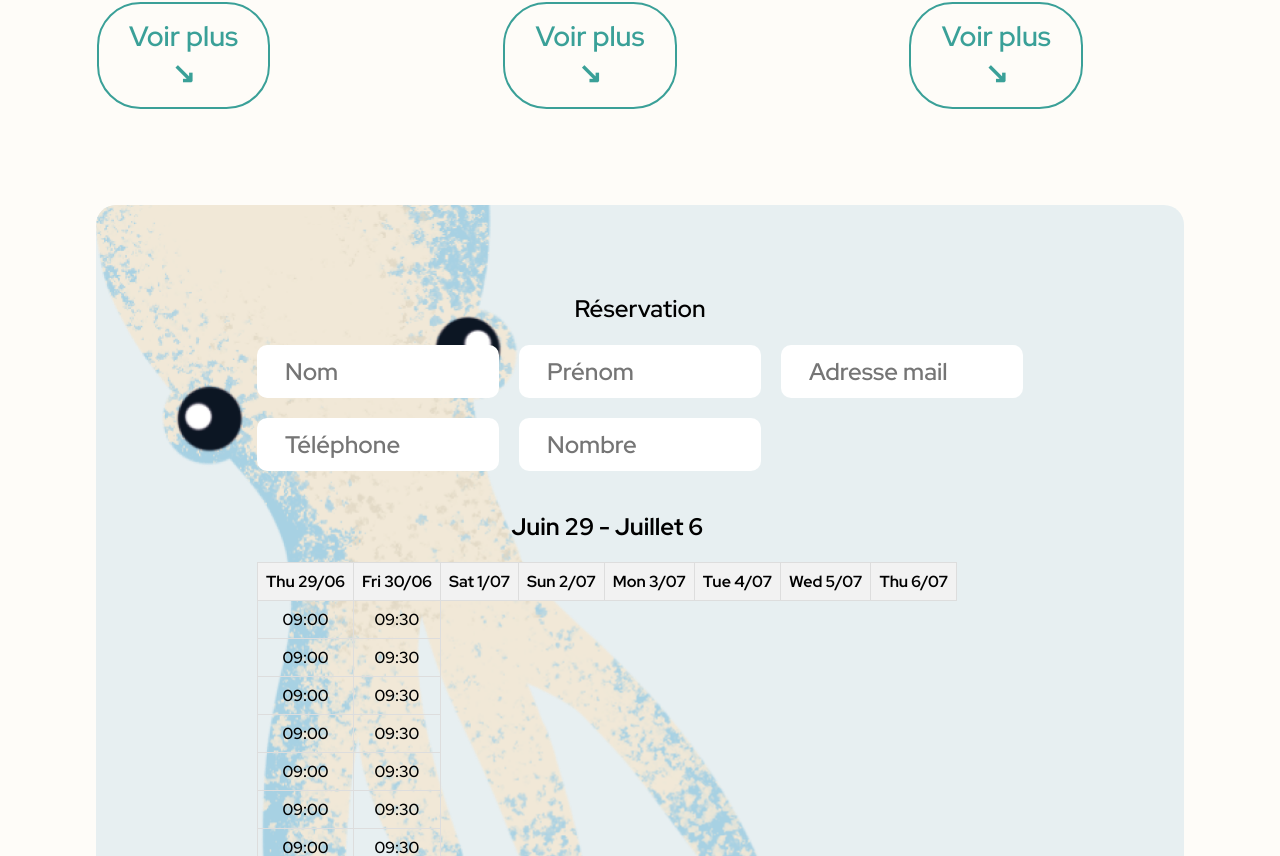
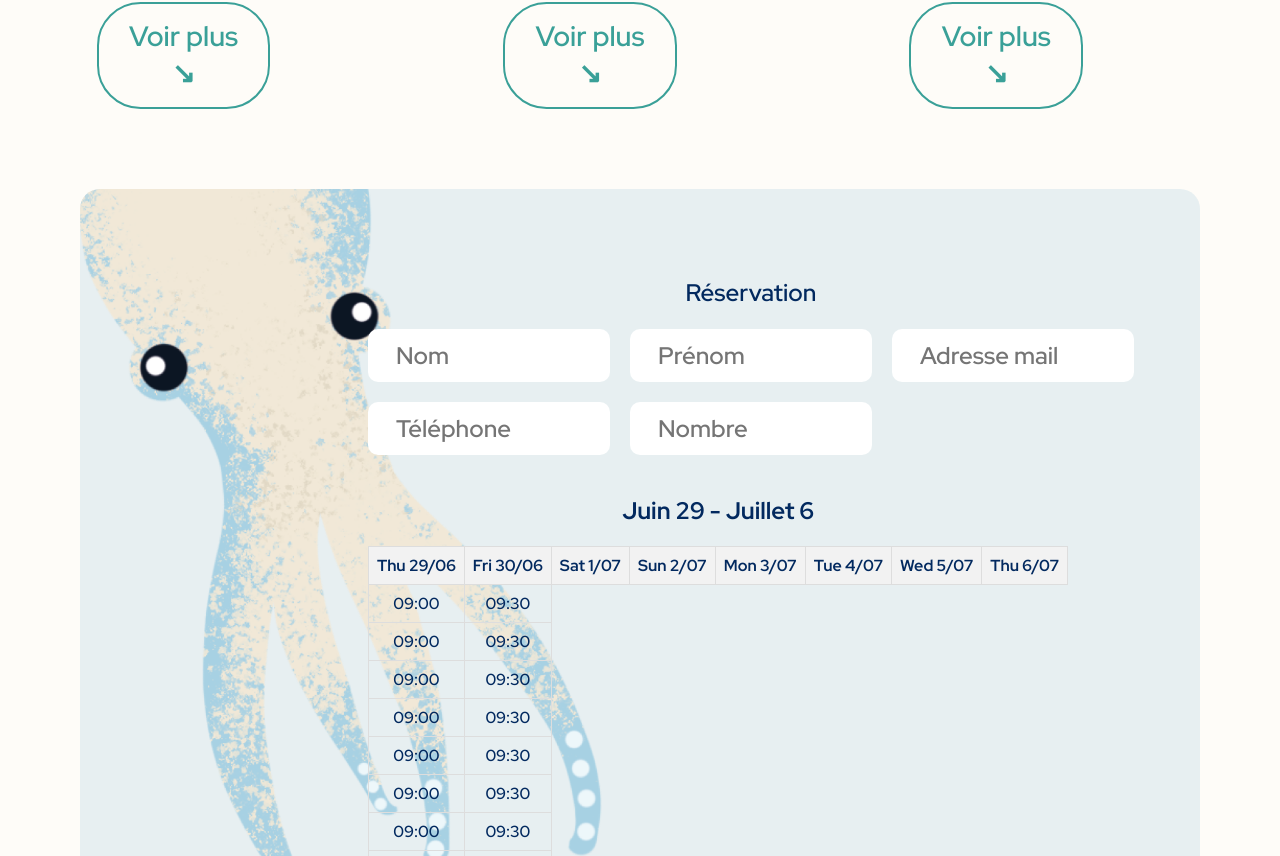
Before and after one commit to jo15122002/illuminez_votre_curiosite_site, a Nuxt app: page / in a window 1280 px wide. Shown: the part 3104-3960 px from the top of the page. Built offline with nearby package versions, Linux system fonts and the light colour scheme.

Commit message:
WIP Reservation form

```diff
--- a/components/BookingSection.vue
+++ b/components/BookingSection.vue
@@ -98,8 +98,8 @@ line-height: 33px;
 }
 
 .bg-calamar-img {
-    object-fit: cover;
-    object-position: center 10%;
+    object-fit:contain ;
+    object-position: left;
     position: absolute;
     width: 100%;
     height: 100%;
@@ -108,20 +108,24 @@ line-height: 33px;
 
 .bg-calamar-wrapper {
     position: relative;
-    margin: 5em;
+    margin: 4em;
     height: 100%;
     border-radius: 20px;
     background-color: rgba(176, 208, 225, 0.3);
     overflow: hidden;
     display: flex;
     align-items: center;
-    justify-content: center;
+    justify-content: right;
     box-sizing: border-box;
 }
 
 .reservation-form {
+    position: inherit;
     z-index: 1;
     text-align: center;
+    right: 5.9%;
+    color: #02295f;
+    font-family: "Red Hat Display";
 }
 
 .info-form {
```
Lines whose indentation alone changed are shown as unchanged.
